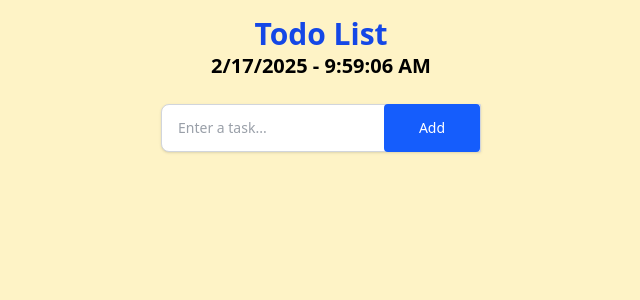
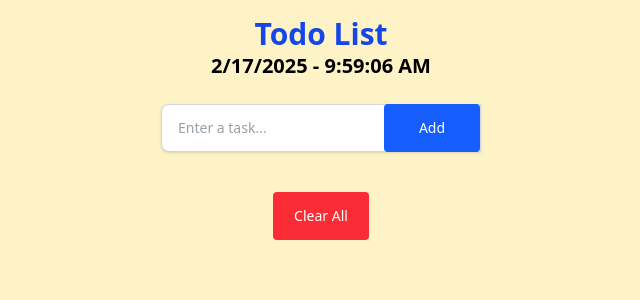
Before and after one commit to Sibuchanda/React_Mini_Projects, a React (Vite) app: page / in a window 1280 px wide. Shown: the top 300 px of the page, without its empty margins (319-959 px from the left). Built offline with nearby package versions, Linux system fonts and the light colour scheme.

Commit message:
Added the feature of delete a single todo task, created a button that can delete all the todo tasks

```diff
--- a/src/Todo/Todo.jsx
+++ b/src/Todo/Todo.jsx
@@ -9,11 +9,13 @@ const Todo = () => {
     const [task, setTask] = useState([]); // Storing all the tasks entered through the input tag
     const [dateTime, setDateTime] = useState("");
 
+    // ------- Handle input anything in the input -----------
     const handleInputChange = (value) => {
         setInputValue(value);
     }
 
 
+  // ------- Handle For Submit ----------
     const handleFormSubmit = (event) => {
         event.preventDefault(); // As by default <form> reload the page
         if (!inputValue) return; // If there is no value in 'inputValue' then simply return.
@@ -24,10 +26,9 @@ const Todo = () => {
         }
         setTask((preTask) => [...preTask, inputValue]); // Here we add the previous task and then new task
         setInputValue("");
-
     }
 
-
+  // ------ Displaying the Live data and time-----------
    useEffect(()=>{
     const interval = setInterval(() => {
         const now = new Date();
@@ -40,6 +41,20 @@ const Todo = () => {
    }, [])
 
 
+    // ------- Deleting a single todo task ----------
+   const handleDeleteTodo = (currTask)=>{
+    // console.log(currTask);
+    const updatedTask = task.filter((value)=>value!==currTask);
+    setTask(updatedTask);
+   }
+
+   // --------- Deleting all Todo task ------
+   const handleDeleteAllTask = ()=>{
+    const val = confirm("Do you want to delete all the tasks?");
+    if(val){
+        setTask([]);
+    }
+   }
 
     return (
         <>
@@ -81,13 +96,18 @@ const Todo = () => {
                                     <span className='text-xl font-bold truncate w-[70%] overflow-hidden text-ellipsis whitespace-nowrap'>{currTask}</span>
                                     <div className='flex space-x-2'>
                                         <button className='text-2xl text-gray-500 hover:text-green-700 transition-colors duration-300 cursor-pointer'><MdCheckBoxOutlineBlank /></button>
-                                        <button className='text-2xl text-red-400 hover:text-red-600 cursor-pointer'><MdDelete /></button>
+                                        <button className='text-2xl text-red-400 hover:text-red-600 cursor-pointer' onClick={()=>handleDeleteTodo(currTask)}><MdDelete /></button>
                                     </div>
                                 </li>
                             );
                         })}
                     </ul>
                 </section>
+
+                {/* Clear All Todo button */}
+                 <section className='mt-4'>
+                    <button className='clearAllBtn w-24 h-12 cursor-pointer bg-red-500 text-white text-sm font-medium rounded-sm transition-all duration-300 hover:bg-red-600' onClick={handleDeleteAllTask}>Clear All</button>
+                 </section>
 
 
             </div>
```
